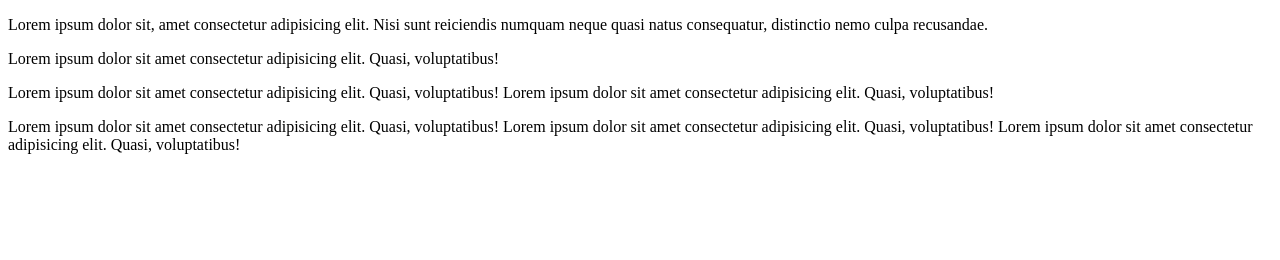
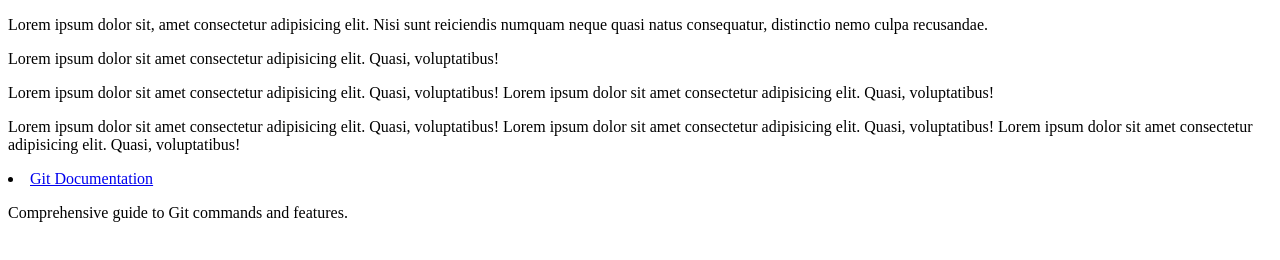
Before and after one commit to minendra1/learn-gitt, a plain HTML site: page index.html in a window 1280 px wide. Drawn offline with Linux system fonts and the light colour scheme.

Commit message:
update more index

```diff
--- a/index.html
+++ b/index.html
@@ -10,5 +10,9 @@
     <p>Lorem ipsum dolor sit amet consectetur adipisicing elit. Quasi, voluptatibus!</p>
     <p>Lorem ipsum dolor sit amet consectetur adipisicing elit. Quasi, voluptatibus! Lorem ipsum dolor sit amet consectetur adipisicing elit. Quasi, voluptatibus!</p>
     <p>Lorem ipsum dolor sit amet consectetur adipisicing elit. Quasi, voluptatibus! Lorem ipsum dolor sit amet consectetur adipisicing elit. Quasi, voluptatibus! Lorem ipsum dolor sit amet consectetur adipisicing elit. Quasi, voluptatibus!</p>
+    <li>
+        <a href="https://git-scm.com/doc">Git Documentation</a>
+        <p>Comprehensive guide to Git commands and features.</p>
+    </li>
 </body>
 </html>
```
